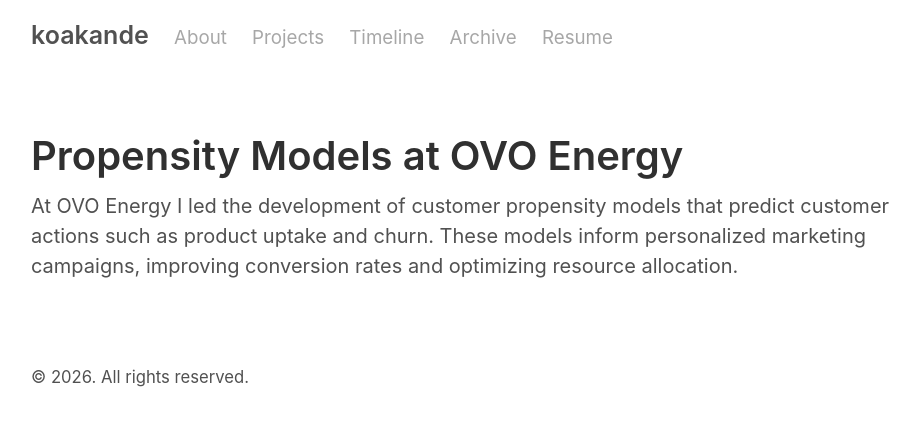
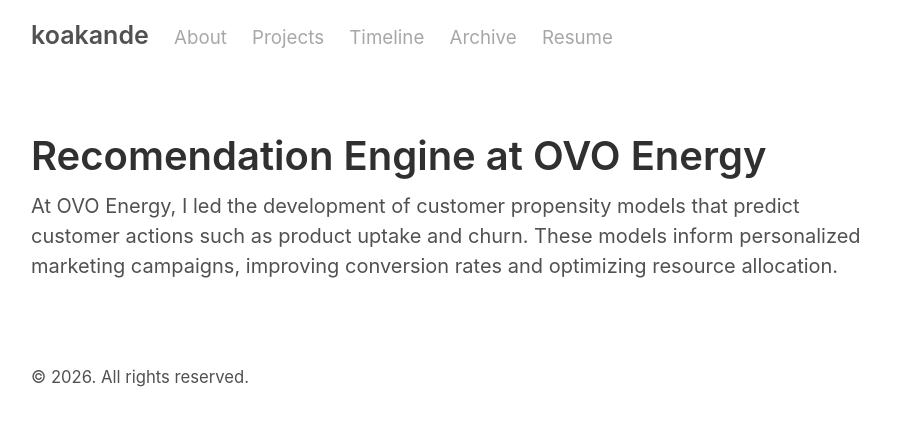
Before and after one commit to kbakande/kbakande.github.io, a Jekyll site: the page built from _projects/ovo-propensity-models.md, in a window 1280 px wide. Shown: the top 426 px of the page, without its empty margins (179-1096 px from the left). Built offline with Jekyll 4.4.1, drawn with Linux system fonts in a browser that asks for light colours.

Commit message:
improve project description

```diff
--- a/_projects/ovo-propensity-models.md
+++ b/_projects/ovo-propensity-models.md
@@ -1,9 +1,9 @@
 ---
 layout: page
-title: Propensity Models at OVO Energy
+title: Recomendation Engine at OVO Energy
 date: 2024-05-01
-description: Developed propensity models for targeted marketing, debt recovery and product offerings at OVO Energy.
+description: Developed a suite of propensity models for targeted marketing, debt recovery and product offerings at OVO Energy.
 link: https://www.ovoenergy.com/
 ---
 
-At OVO Energy I led the development of customer propensity models that predict customer actions such as product uptake and churn.  These models inform personalized marketing campaigns, improving conversion rates and optimizing resource allocation.
+At OVO Energy, I led the development of customer propensity models that predict customer actions such as product uptake and churn.  These models inform personalized marketing campaigns, improving conversion rates and optimizing resource allocation.
```
Also changed, not shown: _projects/recipe-recommender.md (+2 -2 lines).
